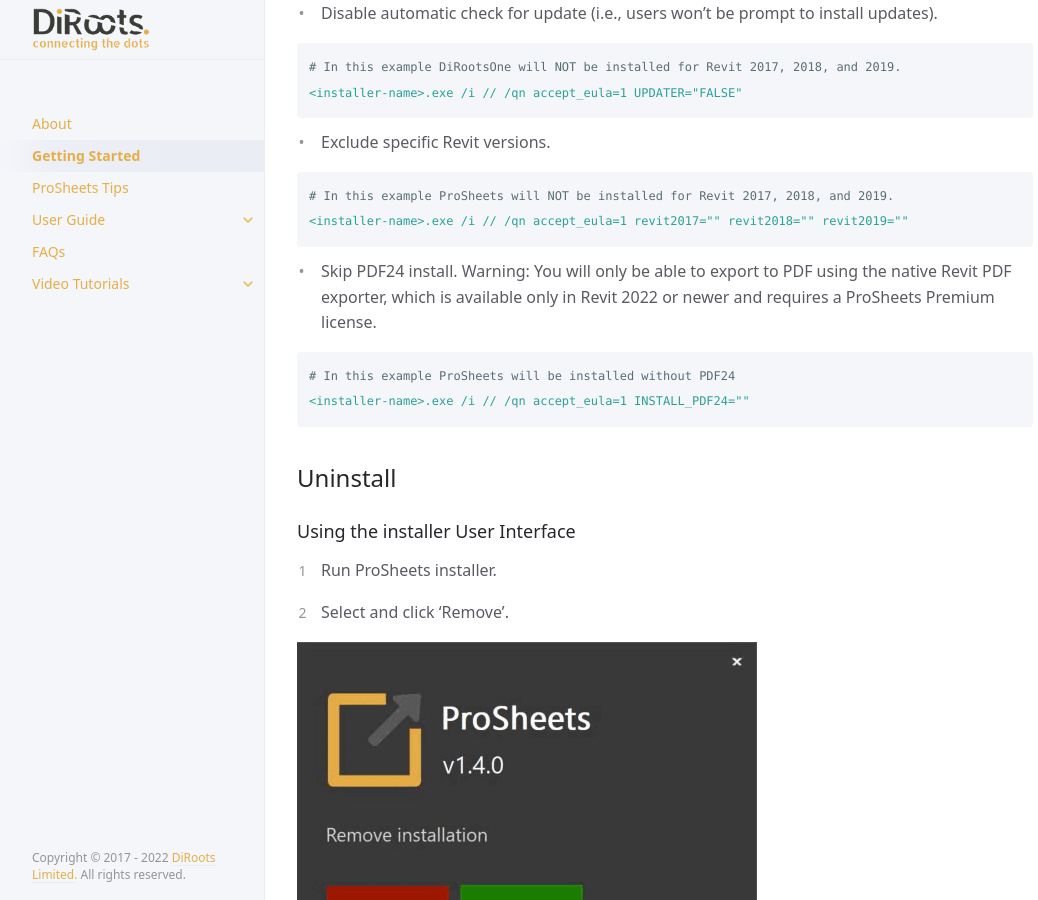
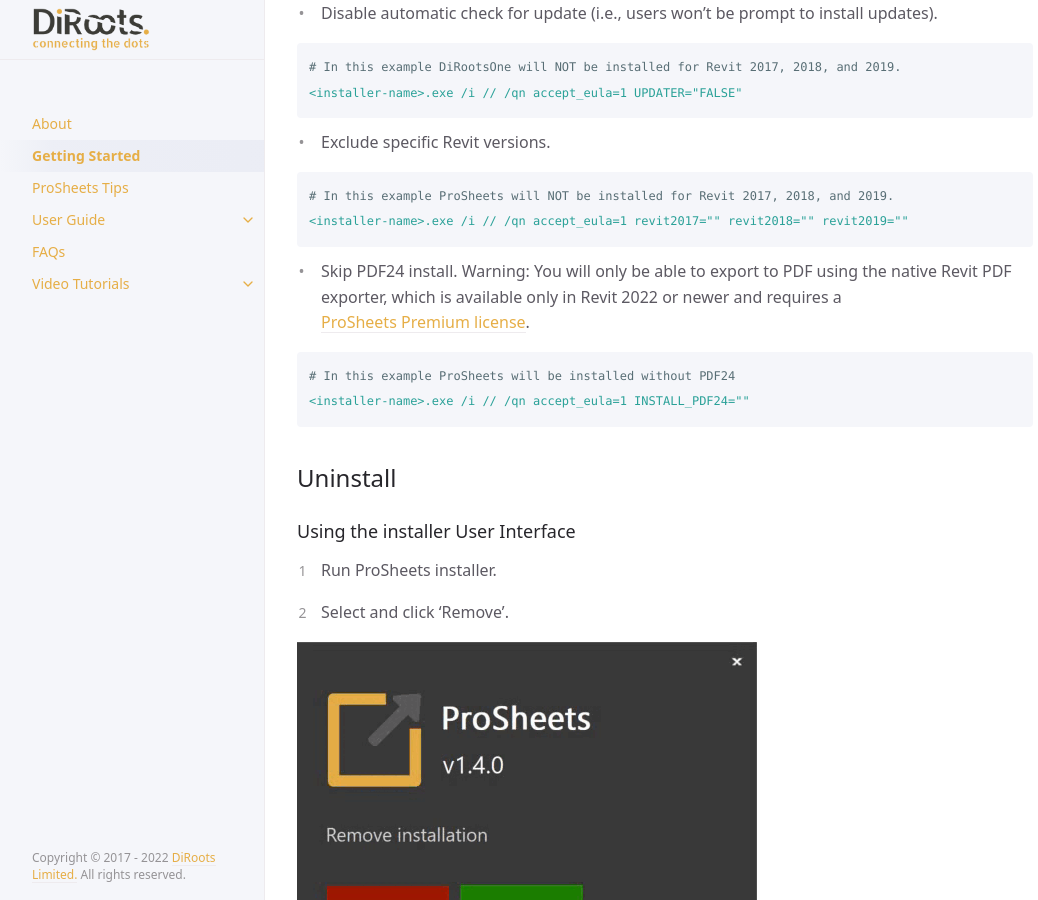
Before and after one commit to DiRoots-Limited/DiRoots.ProSheets.Releases, a Jekyll site: the page built from docs/getting-started.md, in a window 1280 px wide and 900 px high, scrolled down 2851 px. Shown: the whole window, without its empty margins (107-1145 px from the left). Built offline with Jekyll 4.4.1, drawn with Linux system fonts in a browser that asks for light colours; part of the change alters nothing that is shown.

````diff
--- a/docs/getting-started.md
+++ b/docs/getting-started.md
@@ -84,7 +84,7 @@ This method is ideal for IT administrators who want to deploy ProSheets to multi
 ```
 
 - Skip PDF24 install.
-Warning: You will only be able to export to PDF using the native Revit PDF exporter, which is available only in Revit 2022 or newer and requires a ProSheets Premium license.
+Warning: You will only be able to export to PDF using the native Revit PDF exporter, which is available only in Revit 2022 or newer and requires a [ProSheets Premium license](https://diroots.com/revit-plugins/quote-request/).
 
 ```yaml
 # In this example ProSheets will be installed without PDF24
````
